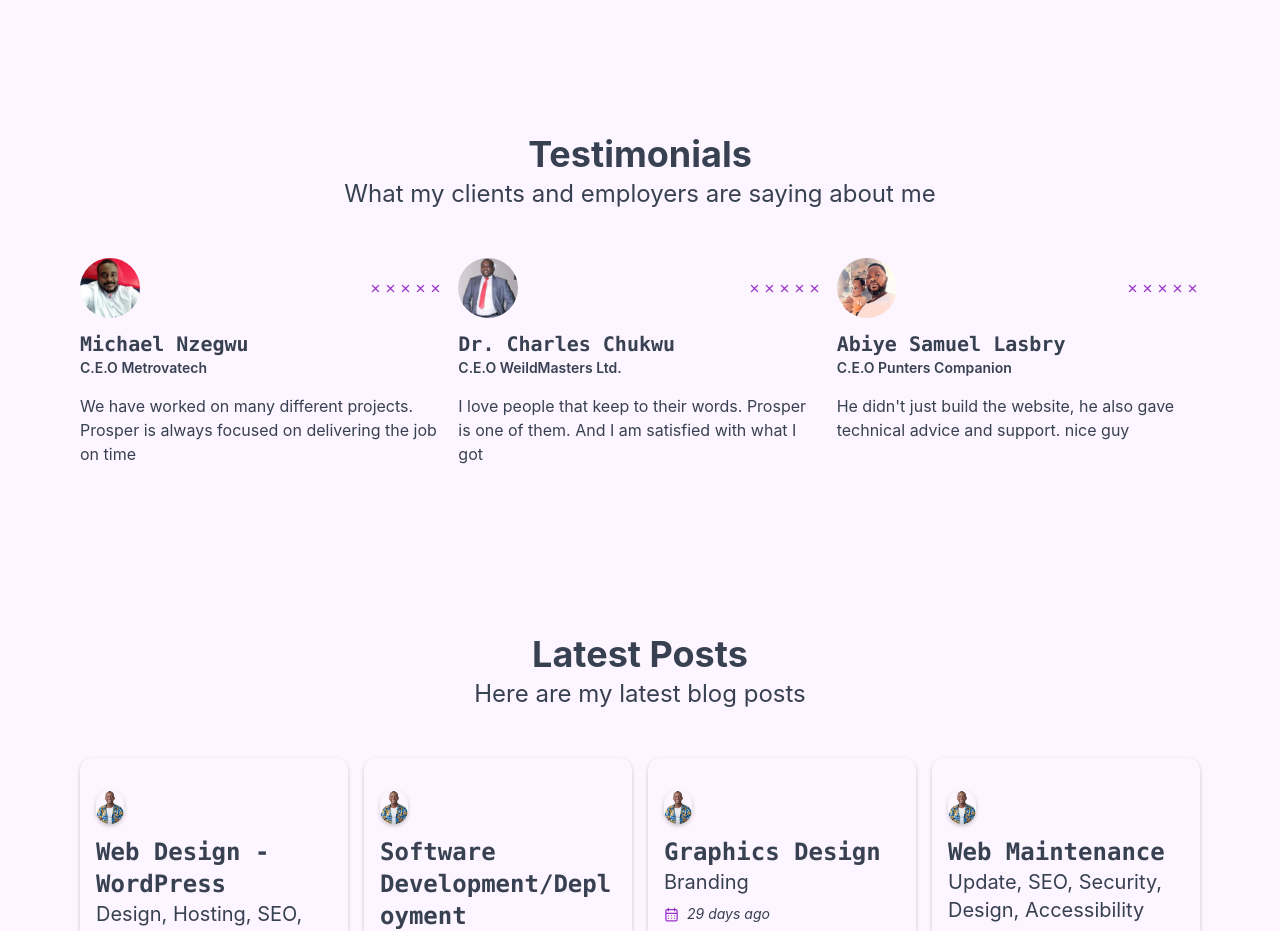
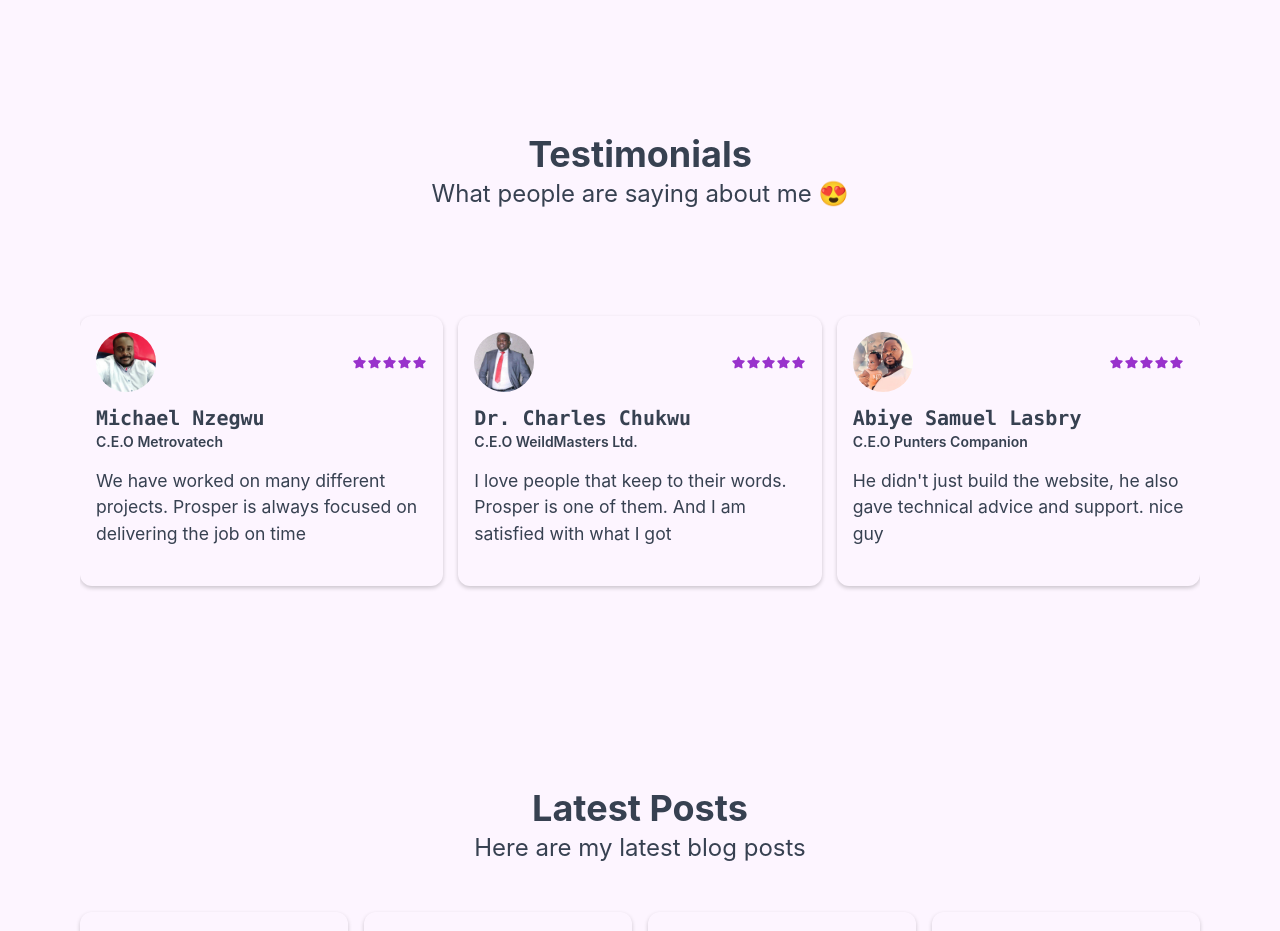
Before and after one commit to prosper74/portfolio-blog, a Next.js app: page / in a window 1280 px wide. Shown: the part 3580-4511 px from the top of the page. Built offline with nearby package versions, Linux system fonts and the light colour scheme.

Commit message:
Finished testimonial section

```diff
--- a/components/common/svgIcons.jsx
+++ b/components/common/svgIcons.jsx
@@ -804,3 +804,20 @@ export const GraduationCapIcon = ({ width, height, fill }) => {
     </svg>
   );
 };
+
+export const StarIcon = ({ width, height, fill }) => {
+  return (
+    <svg
+      width={width}
+      height={height}
+      xmlns="http://www.w3.org/2000/svg"
+      viewBox="0 0 24 24"
+    >
+      <path
+        fill={fill}
+        d="M15.9199,11.8203 C15.6599,12.0703 15.5399,12.4393 15.6009,12.7903 L16.4899,17.7103 C16.5609,18.1303 16.3909,18.5493 16.0399,18.7903 C15.6999,19.0403 15.2499,19.0703 14.8699,18.8703 L10.4409,16.5603 C10.2799,16.4803 10.1099,16.4293 9.9409,16.4293 L9.6699,16.4293 C9.5699,16.4393 9.4809,16.4803 9.3999,16.5193 L4.9699,18.8403 C4.7499,18.9503 4.4999,18.9903 4.2599,18.9503 C3.6599,18.8303 3.2709,18.2693 3.3699,17.6793 L4.2599,12.7593 C4.3199,12.4003 4.1999,12.0403 3.9409,11.7803 L0.3299,8.2803 C0.0299,7.9803 -0.0801,7.5493 0.0609,7.1503 C0.1909,6.7593 0.5299,6.4693 0.9499,6.4003 L5.9199,5.6793 C6.2999,5.6393 6.6299,5.4103 6.7999,5.0703 L8.9899,0.5803 C9.0399,0.4803 9.1099,0.3893 9.1909,0.3103 L9.2799,0.2403 C9.3199,0.1893 9.3799,0.1503 9.4409,0.1103 L9.5499,0.0703 L9.7199,0.0003 L10.1409,0.0003 C10.5209,0.0403 10.8509,0.2693 11.0209,0.5993 L13.2399,5.0703 C13.3999,5.4003 13.7099,5.6203 14.0699,5.6793 L19.0399,6.4003 C19.4599,6.4603 19.8109,6.7503 19.9499,7.1503 C20.0799,7.5493 19.9699,7.9903 19.6599,8.2803 L15.9199,11.8203 Z"
+        transform="translate(2 2.5)"
+      />
+    </svg>
+  );
+};
--- a/components/home/Testimonials.tsx
+++ b/components/home/Testimonials.tsx
@@ -1,7 +1,6 @@
 import Image from 'next/image';
-import Link from 'next/link';
 import { TestimonialData } from './HomeDatas';
-import { ArrowDownIcon, CalendarIcon, CloseIcon } from '../common/svgIcons';
+import { StarIcon } from '../common/svgIcons';
 // Import Swiper React components
 import { Swiper, SwiperSlide } from 'swiper/react';
 
@@ -21,19 +20,19 @@ export function Testimonials() {
     <>
       <section
         id="blog"
-        className="sm:container mx-auto px-2 md:px-10 lg:px-20 py-16 break-words testimonials"
+        className="sm:container mx-auto px-2 md:px-10 lg:px-20 py-16 break-words overflow-hidden"
       >
         <div>
-          <div className="text-center">
+          <div className="text-center mb-8">
             <h2 className="text-3xl md:text-4xl font-bold mb-1">
               Testimonials
             </h2>
-            <p className="text-xl md:text-2xl mb-12">
-              What my clients and employers are saying about me{' '}
+            <p className="text-xl md:text-2xl">
+              What people are saying about me 😍
             </p>
           </div>
 
-          <div>
+          <div className="w-[800px] mx-auto xl:w-full xl:py-[50px]">
             <Swiper
               slidesPerView={3}
               spaceBetween={15}
@@ -41,13 +40,10 @@ export function Testimonials() {
               navigation={false}
               className="mySwiper"
             >
-              {/* Render sliders. the source data is from the data.js file */}
               {TestimonialData.map((d) => (
                 <SwiperSlide key={d.id}>
-                  <div>
-                    <div className="flex flex-col justify-evenly mb-4">
+                  <div className="flex flex-col justify-evenly h-[270px] my-6 p-4 rounded-xl shadow-customBox cursor-grabbing">
                     <div className="flex justify-between items-center mb-3">
-                        {/* testimonial image  */}
                       <div className="flex items-center gap-2">
                         <Image
                           src={d.img}
@@ -58,10 +54,9 @@ export function Testimonials() {
                         />
                       </div>
 
-                        {/* the star icons  */}
                       <div className="flex items-center">
                         {[0, 1, 2, 3, 4].map((_, i) => (
-                            <CloseIcon
+                          <StarIcon
                             key={i}
                             width="15"
                             height="15"
@@ -78,8 +73,7 @@ export function Testimonials() {
                       <p className="font-semibold text-sm">{d.designation}</p>
                     </div>
 
-                      <p className="mb-6">{d.desc}</p>
-                    </div>
+                    <p className="mb-6 text-md">{d.desc}</p>
                   </div>
                 </SwiperSlide>
               ))}
--- a/styles/globals.css
+++ b/styles/globals.css
@@ -103,39 +103,20 @@ a {
 
 /* Testimonials swiper css */
 
-.testimonials {
-  overflow: hidden;
-}
-
-.testimonials > .swiper-container {
-  width: 800px;
-  margin-left: auto;
-  margin-right: auto;
-}
-
-.testimonials > .swiper-container > .swiper-slide {
-  font-size: 18px;
+/* .testimonials > .swiper-container > .swiper-slide {
   margin: 1rem 0 2rem;
   padding: 1rem;
   border-radius: 10px;
   box-shadow: 0 4px 4px rgba(0, 0, 0, 0.15);
-  height: 270px;
+  height: 270px; */
 
-  /* Center slide text vertically */
-  display: -webkit-box;
+/* Center slide text vertically */
+/* display: -webkit-box;
   display: -ms-flexbox;
   display: -webkit-flex;
   display: flex;
   -webkit-box-pack: center;
   -ms-flex-pack: center;
-}
-
-@media screen and (min-width: 1250px) {
-  .testimonials > .swiper-container {
-    width: 100%;
-    padding-top: 50px;
-    padding-bottom: 50px;
-  }
-}
+} */
 
 /* Testimonials swiper css end */
```
Lines whose indentation alone changed are shown as unchanged.
